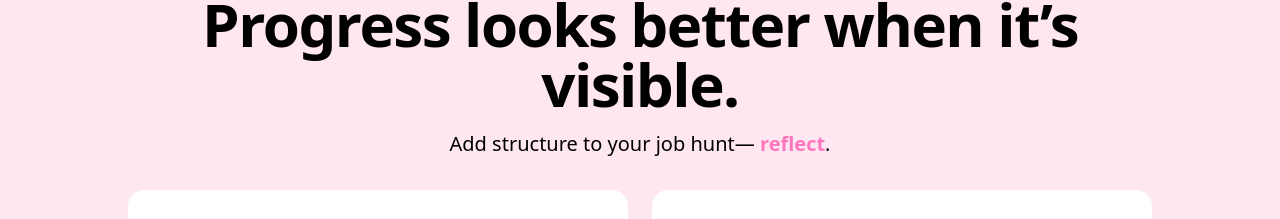
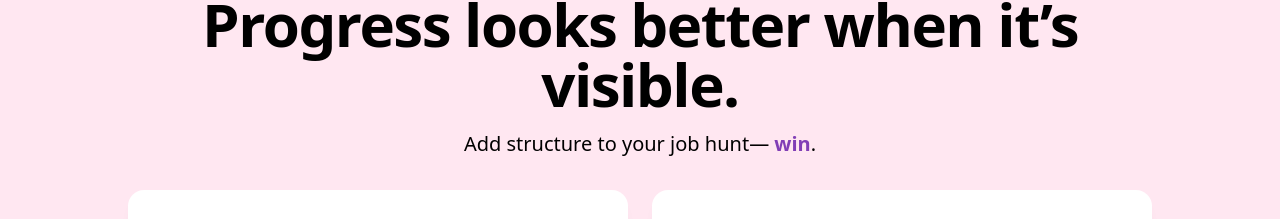
Before and after one commit to LivayaaSharma/Job-Tracker, a Next.js app: page / in a window 1280 px wide. Shown: the part 146-365 px from the top of the page. Built offline with nearby package versions, Linux system fonts and the light colour scheme.

Commit message:
Commiting before starting fresh

```diff
--- a/components/RotatingText.tsx
+++ b/components/RotatingText.tsx
@@ -14,7 +14,7 @@
 
 export default function RotatingText({
   words,
-  intervalMs = 2500,
+  intervalMs = 1500,
   className,
   colors = PASTELS,
 }: Props) {
--- a/pages/index.tsx
+++ b/pages/index.tsx
@@ -42,7 +42,7 @@
               Add structure to your job hunt—{" "}
               <RotatingText
                 words={["apply", "track", "reflect", "win"]}
-                intervalMs={2500}
+                intervalMs={1500}   //speed for the 4 words
                 className="font-semibold"
               />
               .
```
